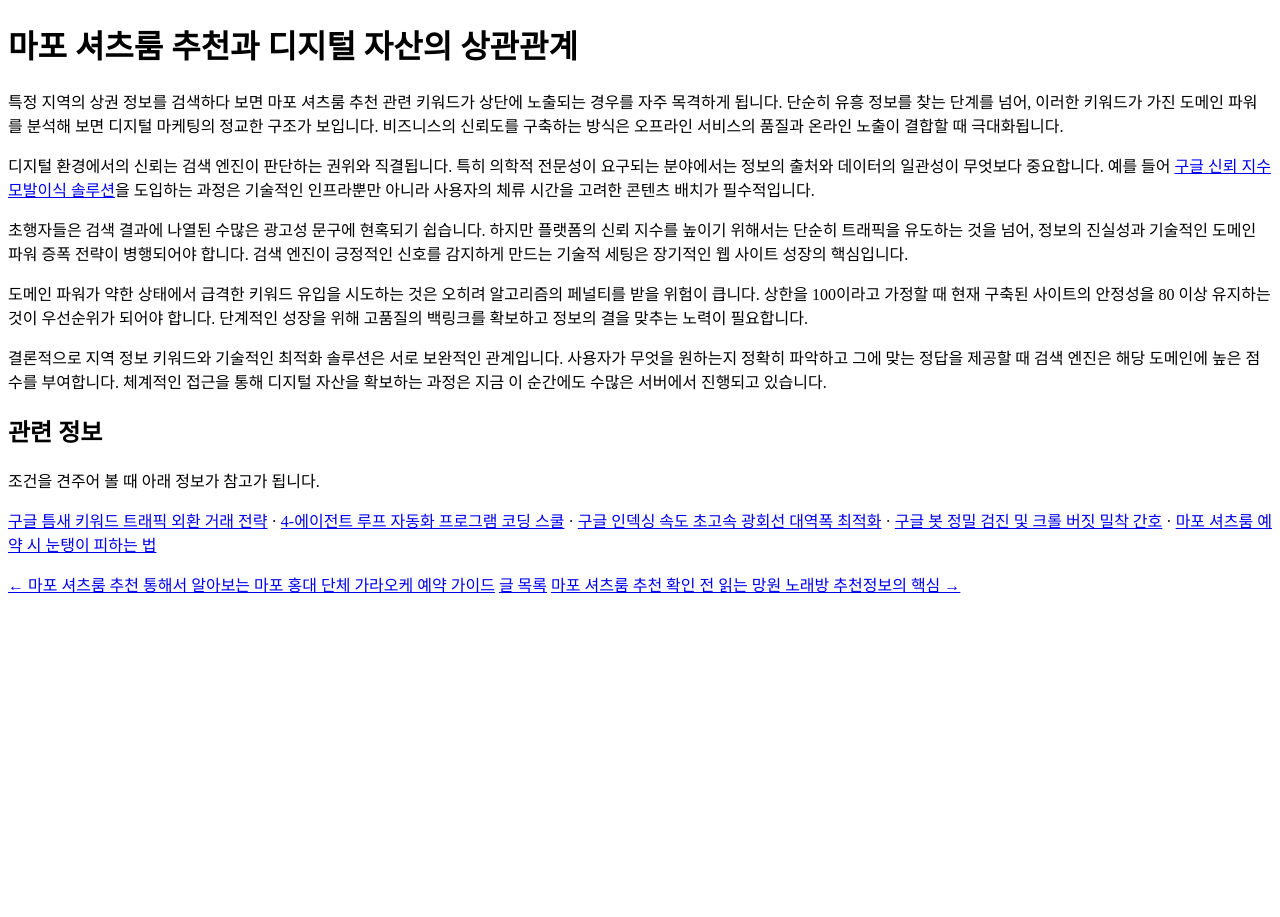
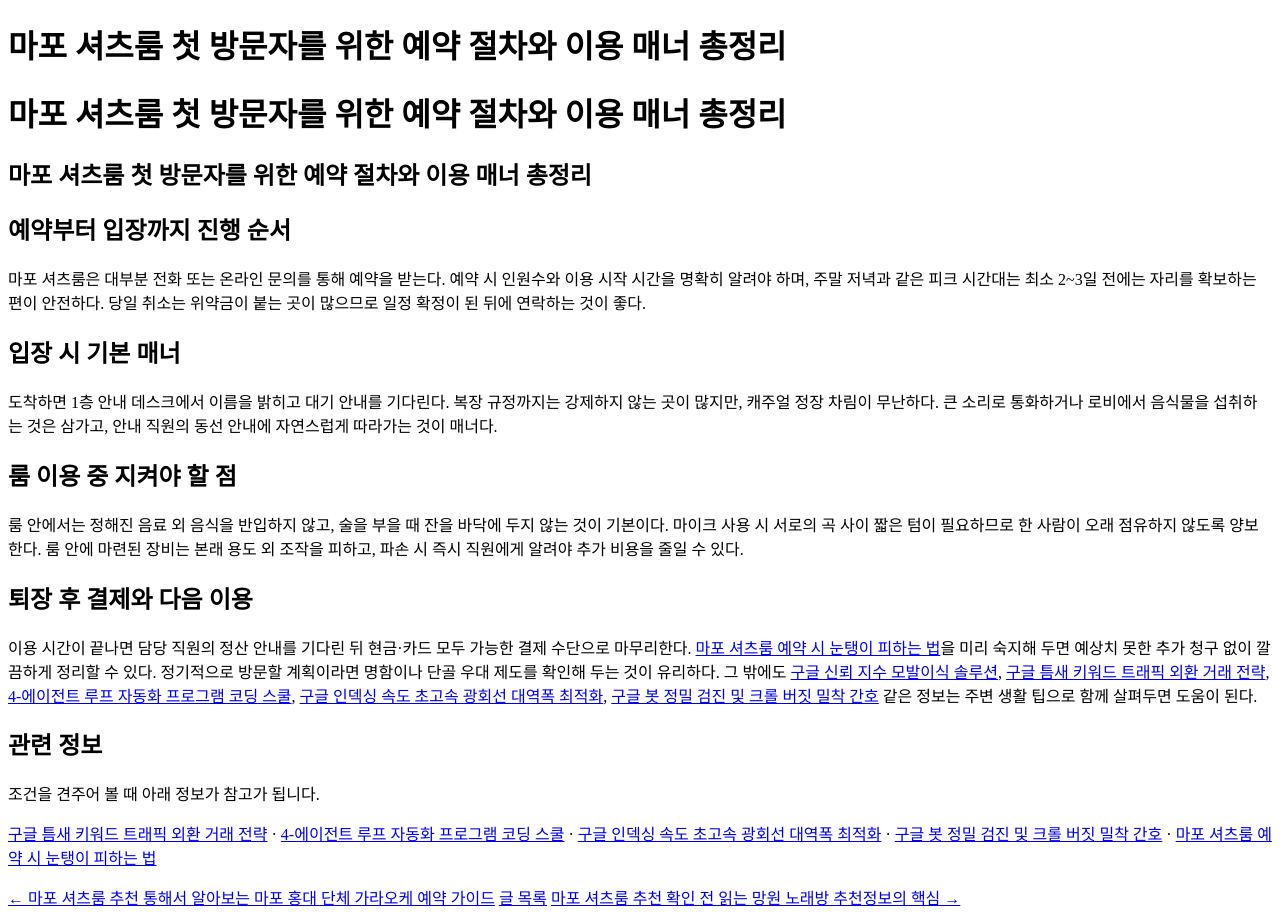
Before and after one commit to dydrkrtks7-cmd/bp-kr-pbn-sr-136, a plain HTML site: page posts/gemini-coverage-20260719-0161.html in a window 1280 px wide. Before the commit the page ends 800 px from the top, so only its background shows below. Drawn offline with Linux system fonts and the light colour scheme.

Commit message:
deploy: garbage-free snapshot 2026-09-03T05:29:40.885Z

```diff
--- a/posts/gemini-coverage-20260719-0161.html
+++ b/posts/gemini-coverage-20260719-0161.html
@@ -2,23 +2,34 @@
 <html lang="ko">
 <head>
  <meta charset="UTF-8">
- <title>마포 셔츠룸 추천 활용한 구글 신뢰 지수 모발이식 솔루션 분석</title>
-<meta name="description" content="특정 지역의 상권 정보를 검색하다 보면 마포 셔츠룸 추천 관련 키워드가 상단에 노출되는 경우를 자주 목격하게 됩니다. 단순히 유흥 정보를 찾는 단계를 넘어, 이러한 키워드가 가진 도메인 파워를 분석해 보면 디지털 마케팅의 정교한 구조가 보입니다.">
+ <title>마포 셔츠룸 첫 방문자를 위한 예약 절차와 이용 매너 총정리</title>
+<meta name="description" content="마포 셔츠룸은 대부분 전화 또는 온라인 문의를 통해 예약을 받는다. 예약 시 인원수와 이용 시작 시간을 명확히 알려야 하며, 주말 저녁과 같은 피크 시간대는 최소 2~3일 전에는 자리를 확보하는 편이 안전하다.">
  <link rel="canonical" href="https://mapo-shirt-info.pbn-builder.xyz/posts/gemini-coverage-20260719-0161.html">
  <link rel="icon" type="image/svg+xml" href="./favicon.svg">
  <meta property="og:url" content="https://mapo-shirt-info.pbn-builder.xyz/posts/gemini-coverage-20260719-0161.html">
-  <meta property="og:title" content="마포 셔츠룸 추천 활용한 구글 신뢰 지수 모발이식 솔루션 분석">
-  <meta property="og:description" content="특정 지역의 상권 정보를 검색하다 보면 마포 셔츠룸 추천 관련 키워드가 상단에 노출되는 경우를 자주 목격하게 됩니다. 단순히 유흥 정보를 찾는 단계를 넘어, 이러한 키워드가 가진 도메인 파워를 분석해 보면 디지털 마케팅의 정교한 구조가 보입니다.">
+  <meta property="og:title" content="마포 셔츠룸 첫 방문자를 위한 예약 절차와 이용 매너 총정리">
+  <meta property="og:description" content="마포 셔츠룸은 대부분 전화 또는 온라인 문의를 통해 예약을 받는다. 예약 시 인원수와 이용 시작 시간을 명확히 알려야 하며, 주말 저녁과 같은 피크 시간대는 최소 2~3일 전에는 자리를 확보하는 편이 안전하다.">
   <meta property="og:type" content="website">
   <meta name="twitter:card" content="summary">
 </head>
 <body>
- <h1>마포 셔츠룸 추천과 디지털 자산의 상관관계</h1>
- <p>특정 지역의 상권 정보를 검색하다 보면 마포 셔츠룸 추천 관련 키워드가 상단에 노출되는 경우를 자주 목격하게 됩니다. 단순히 유흥 정보를 찾는 단계를 넘어, 이러한 키워드가 가진 도메인 파워를 분석해 보면 디지털 마케팅의 정교한 구조가 보입니다. 비즈니스의 신뢰도를 구축하는 방식은 오프라인 서비스의 품질과 온라인 노출이 결합할 때 극대화됩니다.</p>
- <p>디지털 환경에서의 신뢰는 검색 엔진이 판단하는 권위와 직결됩니다. 특히 의학적 전문성이 요구되는 분야에서는 정보의 출처와 데이터의 일관성이 무엇보다 중요합니다. 예를 들어 <a class="anchor-link" href="https://aga-clinic.space/">구글 신뢰 지수 모발이식 솔루션</a>을 도입하는 과정은 기술적인 인프라뿐만 아니라 사용자의 체류 시간을 고려한 콘텐츠 배치가 필수적입니다.</p>
- <p>초행자들은 검색 결과에 나열된 수많은 광고성 문구에 현혹되기 쉽습니다. 하지만 플랫폼의 신뢰 지수를 높이기 위해서는 단순히 트래픽을 유도하는 것을 넘어, 정보의 진실성과 기술적인 도메인 파워 증폭 전략이 병행되어야 합니다. 검색 엔진이 긍정적인 신호를 감지하게 만드는 기술적 세팅은 장기적인 웹 사이트 성장의 핵심입니다.</p>
- <p>도메인 파워가 약한 상태에서 급격한 키워드 유입을 시도하는 것은 오히려 알고리즘의 페널티를 받을 위험이 큽니다. 상한을 100이라고 가정할 때 현재 구축된 사이트의 안정성을 80 이상 유지하는 것이 우선순위가 되어야 합니다. 단계적인 성장을 위해 고품질의 백링크를 확보하고 정보의 결을 맞추는 노력이 필요합니다.</p>
- <p>결론적으로 지역 정보 키워드와 기술적인 최적화 솔루션은 서로 보완적인 관계입니다. 사용자가 무엇을 원하는지 정확히 파악하고 그에 맞는 정답을 제공할 때 검색 엔진은 해당 도메인에 높은 점수를 부여합니다. 체계적인 접근을 통해 디지털 자산을 확보하는 과정은 지금 이 순간에도 수많은 서버에서 진행되고 있습니다.</p>
+ <h1>마포 셔츠룸 첫 방문자를 위한 예약 절차와 이용 매너 총정리</h1>
+
+<h1>마포 셔츠룸 첫 방문자를 위한 예약 절차와 이용 매너 총정리</h1>
+<article>
+
+<h1>마포 셔츠룸 첫 방문자를 위한 예약 절차와 이용 매너 총정리</h1>
+<article>
+<h2>예약부터 입장까지 진행 순서</h2>
+<p>마포 셔츠룸은 대부분 전화 또는 온라인 문의를 통해 예약을 받는다. 예약 시 인원수와 이용 시작 시간을 명확히 알려야 하며, 주말 저녁과 같은 피크 시간대는 최소 2~3일 전에는 자리를 확보하는 편이 안전하다. 당일 취소는 위약금이 붙는 곳이 많으므로 일정 확정이 된 뒤에 연락하는 것이 좋다.</p>
+<h2>입장 시 기본 매너</h2>
+<p>도착하면 1층 안내 데스크에서 이름을 밝히고 대기 안내를 기다린다. 복장 규정까지는 강제하지 않는 곳이 많지만, 캐주얼 정장 차림이 무난하다. 큰 소리로 통화하거나 로비에서 음식물을 섭취하는 것은 삼가고, 안내 직원의 동선 안내에 자연스럽게 따라가는 것이 매너다.</p>
+<h2>룸 이용 중 지켜야 할 점</h2>
+<p>룸 안에서는 정해진 음료 외 음식을 반입하지 않고, 술을 부을 때 잔을 바닥에 두지 않는 것이 기본이다. 마이크 사용 시 서로의 곡 사이 짧은 텀이 필요하므로 한 사람이 오래 점유하지 않도록 양보한다. 룸 안에 마련된 장비는 본래 용도 외 조작을 피하고, 파손 시 즉시 직원에게 알려야 추가 비용을 줄일 수 있다.</p>
+<h2>퇴장 후 결제와 다음 이용</h2>
+<p>이용 시간이 끝나면 담당 직원의 정산 안내를 기다린 뒤 현금·카드 모두 가능한 결제 수단으로 마무리한다. <a href="https://watchdog.pickdesk.online/">마포 셔츠룸 예약 시 눈탱이 피하는 법</a>을 미리 숙지해 두면 예상치 못한 추가 청구 없이 깔끔하게 정리할 수 있다. 정기적으로 방문할 계획이라면 명함이나 단골 우대 제도를 확인해 두는 것이 유리하다. 그 밖에도 <a href="https://aga-clinic.space/">구글 신뢰 지수 모발이식 솔루션</a>, <a href="https://fx-torihiki.space/">구글 틈새 키워드 트래픽 외환 거래 전략</a>, <a href="https://program-school.online/">4-에이전트 루프 자동화 프로그램 코딩 스쿨</a>, <a href="https://hikari-fiber.store/">구글 인덱싱 속도 초고속 광회선 대역폭 최적화</a>, <a href="https://nurse-kyujin.online/">구글 봇 정밀 검진 및 크롤 버짓 밀착 간호</a> 같은 정보는 주변 생활 팁으로 함께 살펴두면 도움이 된다.</p>
+</article>
+</article>
 <section class="r-551dff">
 <h2>관련 정보</h2>
 <p>조건을 견주어 볼 때 아래 정보가 참고가 됩니다.</p>
```
Also changed, not shown: posts.html (+2 -2 lines), posts/gemini-coverage-20260719-0159.html (+1 -1 lines), posts/gemini-coverage-20260721-0210.html (+1 -1 lines).
